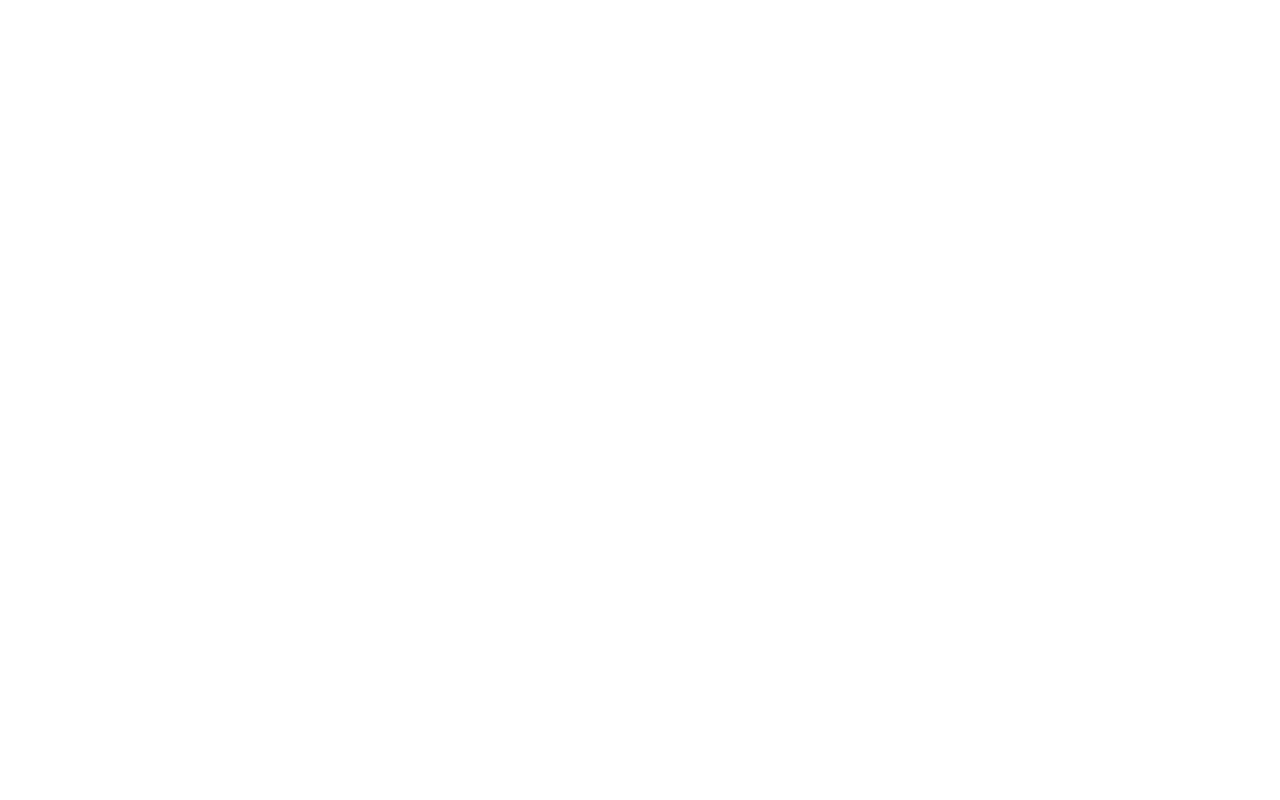
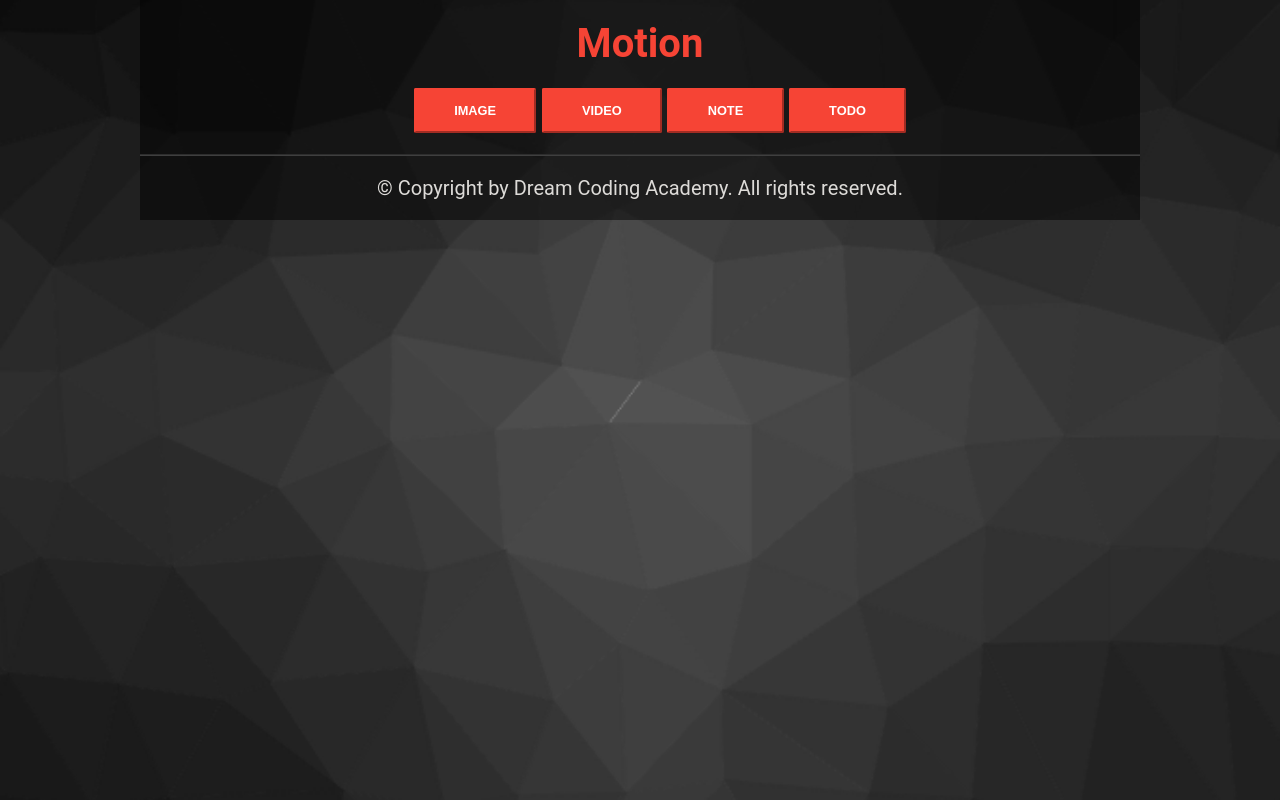
Before and after one commit to wonsikgo/learn-typescript, a plain HTML site: page motion/index.html in a window 1280 px wide. Drawn offline with Linux system fonts and the light colour scheme.

Commit message:
마크업, 스타일링

```diff
--- a/motion/index.html
+++ b/motion/index.html
@@ -5,6 +5,26 @@
     <meta http-equiv="X-UA-Compatible" content="IE=edge" />
     <meta name="viewport" content="width=device-width, initial-scale=1.0" />
     <title>Motion</title>
+    <link rel="stylesheet" href="./style/style.css" />
+    <script type="module" src="./dist/app.js" defer></script>
   </head>
-  <body></body>
+  <body>
+    <div class="app">
+      <header class="banner">
+        <h1 class="banner__title">Motion</h1>
+        <ul class="control-panel">
+          <li><button id="new-image" class="create-button">Image</button></li>
+          <li><button id="new-vidoe" class="create-button">Video</button></li>
+          <li><button id="new-note" class="create-button">Note</button></li>
+          <li><button id="new-todo" class="create-button">Todo</button></li>
+        </ul>
+      </header>
+      <main>
+        <main class="document"></main>
+      </main>
+      <footer class="footer">
+        <p>© Copyright by Dream Coding Academy. All rights reserved.</p>
+      </footer>
+    </div>
+  </body>
 </html>
--- /dev/null
+++ b/motion/style/style.css
@@ -0,0 +1,113 @@
+:root {
+  --bg-main-color: #00000080;
+  --bg-accent-color: #2d2d2d;
+  --accent-color: #f64435;
+  --text-accent-color: #ffe498;
+  --text-edit-bg-color: #575757;
+  --border-color: #3f3f3f;
+  --shadow-color: #202020;
+  --document-bg-color: #68686850;
+  --component-bg-gradient: radial-gradient(
+    circle,
+    #646464e6 0%,
+    #363636e6 100%
+  );
+  --smokywhite: #dddbd8;
+  --black: #000000;
+  --translucent-black: #00000099;
+}
+
+li {
+  list-style: none;
+  padding-left: 0;
+}
+
+p {
+  color: var(--smokywhite);
+}
+
+label {
+  color: var(--text-accent-color);
+}
+
+* {
+  outline: 0;
+  box-sizing: border-box;
+}
+
+body {
+  background: url("../assets/background.png") center/cover no-repeat;
+  font-family: Roboto, Oxygen, sans-serif;
+  display: flex;
+  justify-content: center;
+  height: 100vh;
+  overflow: hidden;
+  font-size: 1.25rem;
+  margin: 0;
+}
+
+.app {
+  width: 100%;
+  max-width: 1000px;
+  height: 100%;
+  display: flex;
+  flex-direction: column;
+}
+
+.banner {
+  background: var(--bg-main-color);
+  border-bottom: 1px solid var(--bg-accent-color);
+  text-align: center;
+}
+
+.banner__title {
+  margin: 20px;
+  color: var(--accent-color);
+}
+
+.control-panel {
+  display: flex;
+  align-items: center;
+  justify-content: center;
+}
+
+.create-button {
+  margin: 0.1em 0.2em;
+  text-align: center;
+  user-select: none;
+  padding: 1em 3em;
+  text-transform: uppercase;
+  font-weight: 600;
+  font-size: 0.8rem;
+  color: white;
+  background-color: var(--accent-color);
+  border-color: var(--accent-color);
+  border-radius: 2px;
+}
+
+.document {
+  height: 100%;
+  overflow-y: auto;
+  background-color: var(--document-bg-color);
+  /* Firefox */
+  scrollbar-width: 6px;
+  scrollbar-color: var(--bg-accent-color);
+  scrollbar-face-color: var(--accent-color);
+}
+
+.document::-webkit-scrollbar {
+  /* Safari and Chrome */
+  background-color: var(--bg-accent-color);
+  width: 6px;
+}
+
+.document::-webkit-scrollbar-thumb {
+  /* Safari and Chrome */
+  background-color: var(--accent-color);
+}
+
+.footer {
+  background: var(--bg-main-color);
+  border-top: 1px solid var(--border-color);
+  text-align: center;
+}
```
Also changed, not shown: motion/assets/background.png (added).
